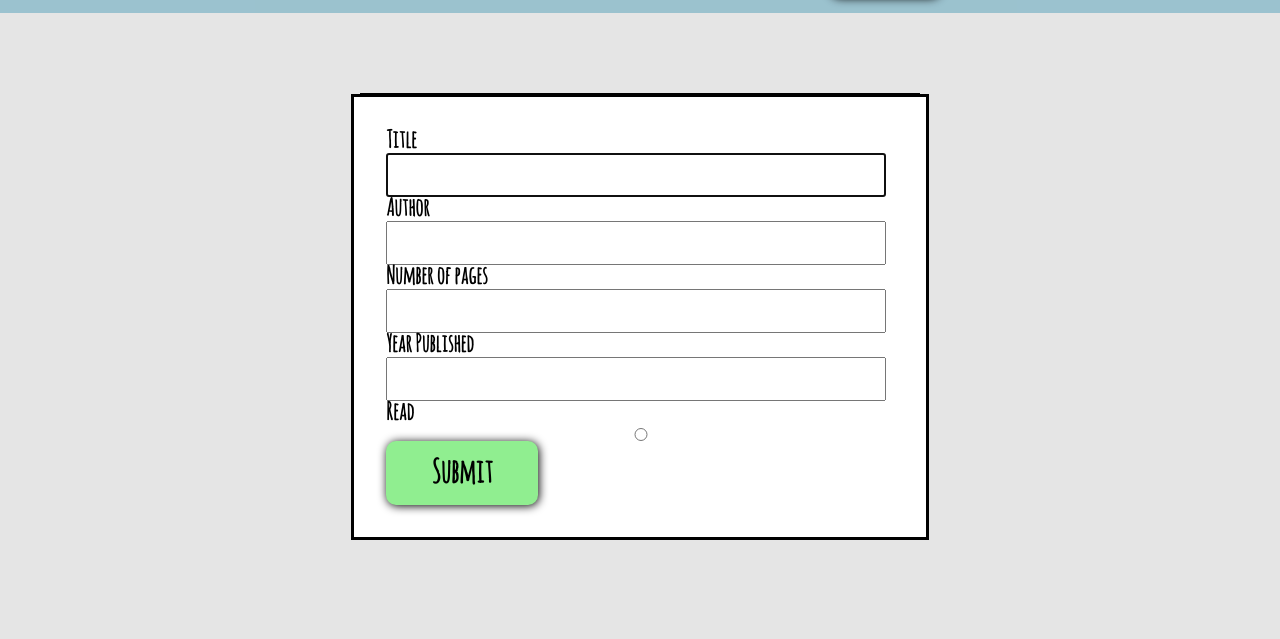
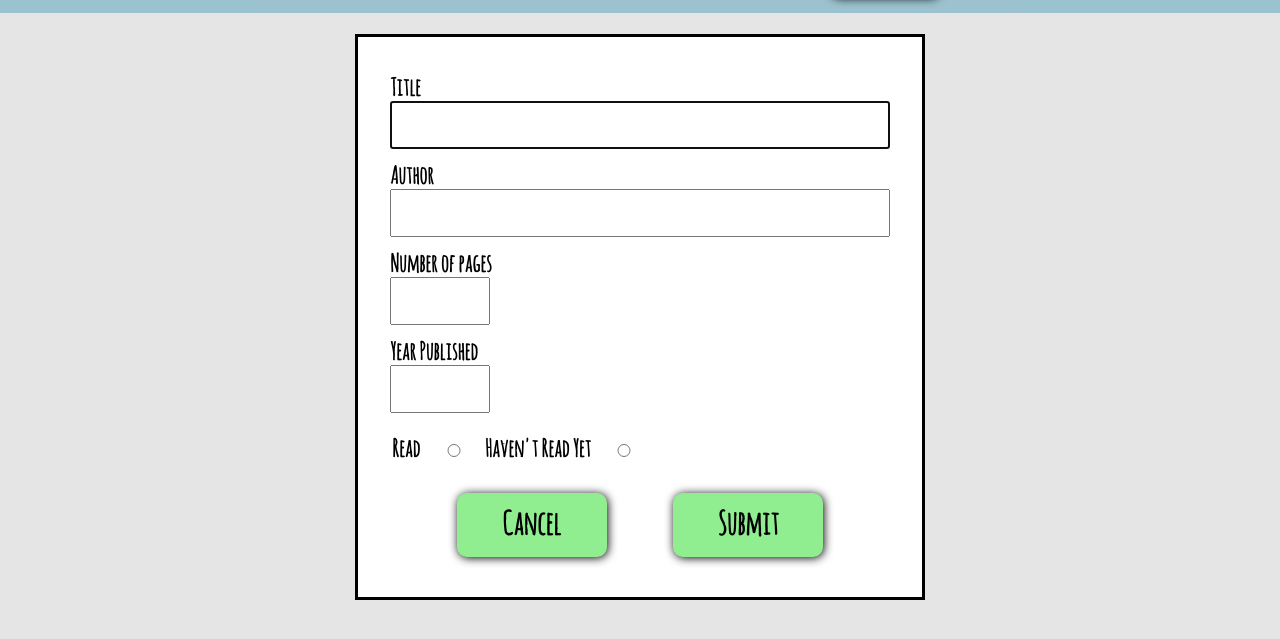
Before and after one commit to derekwhayes/library, a plain HTML site: page index.html in a window 1280 px wide. Both pictures are taken after a click on the button "New Book". Shown: the part 83-722 px from the top of the page. Drawn offline with Linux system fonts and the light colour scheme.

Commit message:
Style form

```diff
--- a/index.html
+++ b/index.html
@@ -30,17 +30,34 @@
 
     <dialog>
         <form>
+            <div>
                 <label for="title">Title</label>
                 <input type="text" id="title" name="title">
+            </div>
+            <div>
                 <label for="author">Author</label>
                 <input type="text" id="author" name="author">
+            </div>
+            <div>
                 <label for="pages">Number of pages</label>
-            <input type="text" id="pages" name="pages">
+                <input type="number" id="pages" name="pages" min="0" max="99999">
+            </div>
+            <div>
                 <label for="year">Year Published</label>
-            <input type="text" id="year" name="year">
+                <input type="number" id="year" name="year" min="-2500" max="2099">
+            </div>
+            <div>
+                <fieldset>
                     <label for="read">Read</label>
-            <input type="radio" id="read" name="read">
-            <button class="newBtn dialogBtn" type="submit">Submit</button>
+                    <input type="radio" id="read" name="read" value="true">
+                    <label for="notRead">Haven't Read Yet</label>
+                    <input type="radio" id="notRead" name="read" value="false">
+                </fieldset>
+            </div>
+            <div class="dialogBtns">
+                <button id="cancelBtn" class="newBtn dialogBtn" type="submit">Cancel</button>
+                <button id="submitBtn" class="newBtn dialogBtn" type="submit">Submit</button>
+            </div>
         </form>
     </dialog>
 </body>
--- a/scripts/script.js
+++ b/scripts/script.js
@@ -2,6 +2,8 @@ const myLibrary = [];
 const tableBody = document.querySelector("tbody");
 const newBtn = document.querySelector(".newBtn");
 const newDialog = document.querySelector("dialog");
+const cancelBtn = document.querySelector("#cancelBtn");
+const submitBtn = document.querySelector("#submitBtn");
 
 function Book(title, author, numPages, publicationYear, isRead) {
     this.title = title;
--- a/styles/style.css
+++ b/styles/style.css
@@ -113,15 +113,39 @@ form {
     font-size: 1.5rem;
 }
 
+form > div {
+    display: flex;
+    flex-direction: column;
+    padding: .5rem 0;
+}
+
 label {
     font-weight: 700;
 }
 
 input {
     font-size: 1.5rem;
-    font-family: inherit;
     padding: 0.5rem;
     width: 500px;
+}
+
+input[type="number"] {
+    width: 20%;
+}
+
+fieldset {
+    border: none;
+    padding-left: 0;
+}
+
+input[type="radio"] {
+    width: 50px;
+}
+
+.dialogBtns {
+    display: flex;
+    flex-direction: row;
+    justify-content: space-evenly;
 }
 
 .dialogBtn {
```
Lines whose indentation alone changed are shown as unchanged.
